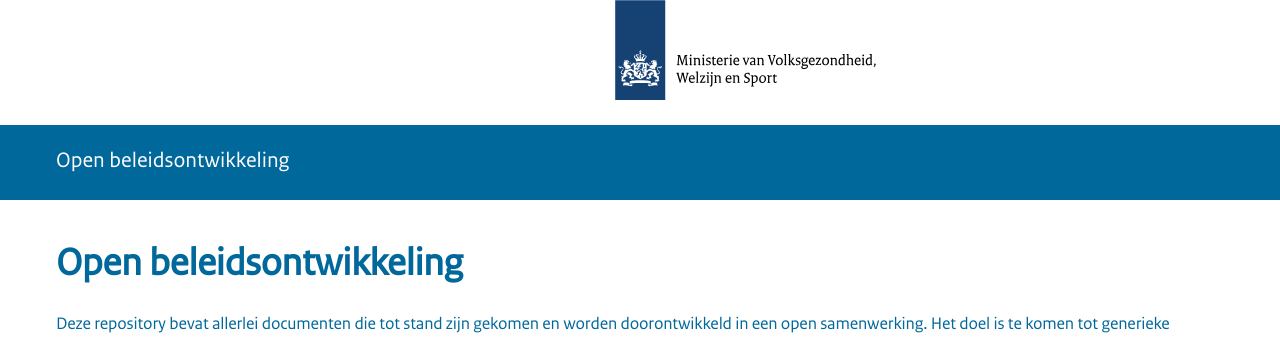
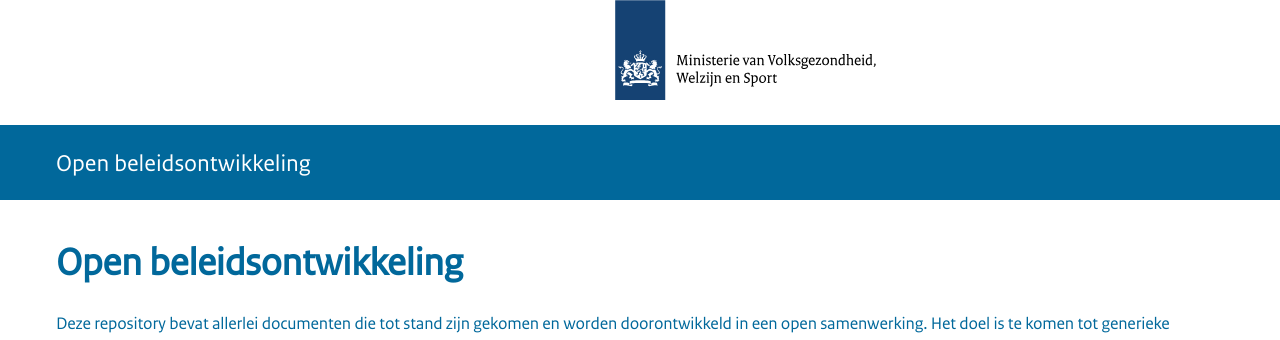
Before and after one commit to minvws/beleidsontwikkeling, an MkDocs documentation site: the page built from docs/index.md, in a window 1280 px wide. Shown: the top 340 px of the page. Built offline with MkDocs 1.6.1 and Material for MkDocs 9.7.7, drawn with Linux system fonts in a browser that asks for light colours; comment, search, counter and statistics services are not loaded.

Commit message:
Stabielere layout header
Signed-off-by: Maurice Hendriks <13993817+MauriceHendriks@users.noreply.github.com>

```diff
--- a/docs/stylesheets/navigation.css
+++ b/docs/stylesheets/navigation.css
@@ -28,8 +28,41 @@
   width: 100%;         /* Vul de volledige breedte van de <li> */
   height: 100%;        /* Vul de volledige hoogte van de <li> */
   text-align: center;  /* Optioneel, zorgt dat tekst gecentreerd blijft */
-  font-size: 1.1rem;
+  font-size: 1.2rem;
   padding-top: 5px;
+}
+
+@media (min-width: 1220px) {
+  .md-tabs__link {
+    font-size: 1.2rem;
+    padding-top: 7px;
+  }
+
+  .md-tabs__item {
+    height: 2.7rem;
+  }
+}
+
+@media (min-width: 1600px) {
+  .md-tabs__link {
+    font-size: 1.1rem;
+    padding-top: 5px;
+  }
+
+  .md-tabs__item {
+    height: 2.7rem;
+  }
+}
+
+@media (min-width: 2000px) {
+  .md-tabs__link {
+    font-size: 1.0rem;
+    padding-top: 4px;
+  }
+
+  .md-tabs__item {
+    height: 2.7rem;
+  }
 }
 
 /* Header Styling */
```
